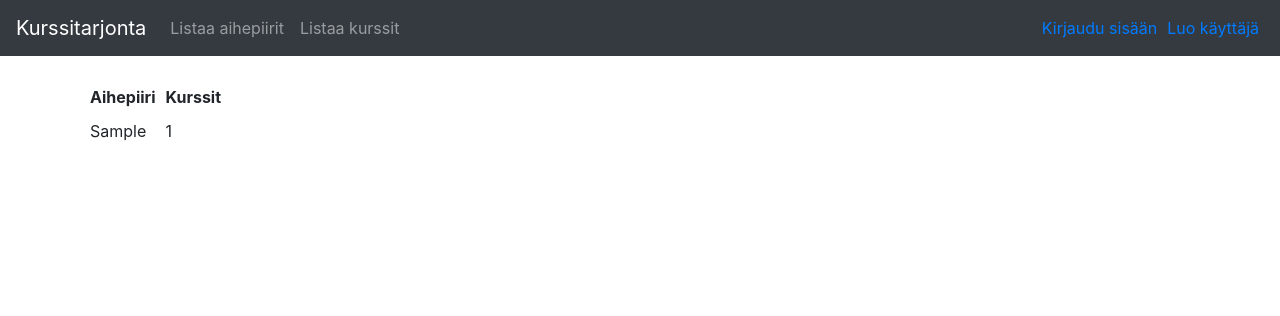
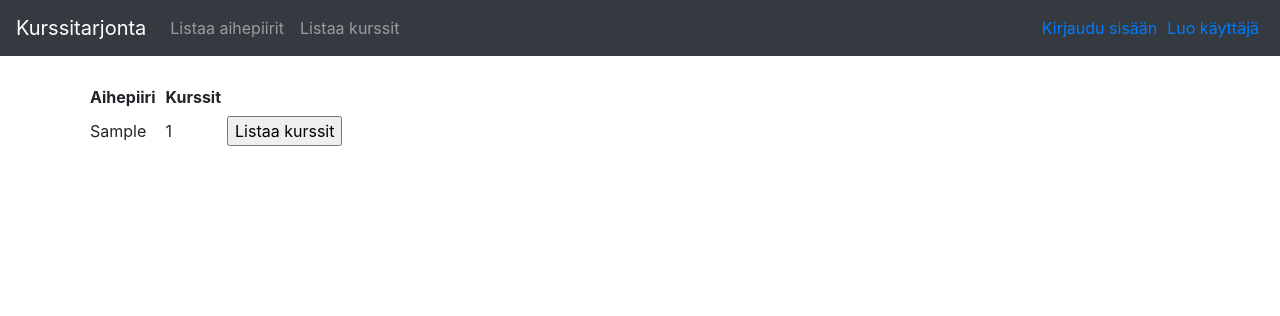
Before and after one commit to robertrantanen/Kurssitarjonta-ja-kurssipaikan-varaus, a Flask app: page /aihepiiri in a window 1280 px wide. Shown: the top 316 px of the page. Run offline with Flask 2, Linux system fonts and the light colour scheme; tables that the repository leaves empty hold one stand-in row (values such as "Sample post"); some libraries are stand-ins or nearby versions.

Commit message:
kurssien haku aihepiireittäin

```diff
--- a/application/aihepiiri/views.py
+++ b/application/aihepiiri/views.py
@@ -2,12 +2,17 @@ from application import app, db, login_required
 from flask import redirect, render_template, request, url_for
 from application.aihepiiri.models import Aihepiiri
 from application.aihepiiri.forms import AihepiiriForm
+from application.kurssit.models import Kurssi
 from flask_login import current_user
 
 
 @app.route("/aihepiiri", methods=["GET"])
 def aihepiiri_index():
     return render_template("aihepiiri/list.html", aihepiirit = Aihepiiri.loyda_aihepiirit())
+
+@app.route("/aihepiiri/<aihepiiri_id>/", methods=["GET"])
+def aihepiirin_kurssit(aihepiiri_id):
+    return render_template("kurssit/list.html", kurssit = Kurssi.loyda_aihepiirin_kurssit(aihepiiri_id))
 
 @app.route("/aihepiiri/new/")
 @login_required(role="ADMIN")
@@ -31,7 +36,7 @@ def aihepiiri_create():
     return redirect(url_for("aihepiiri_index"))
 
 
-@app.route("/aihepiiri/<aihepiiri_id>/", methods=["POST"])
+@app.route("/aihepiiri/muokkaa/<aihepiiri_id>/", methods=["POST"])
 @login_required(role="ADMIN")
 def aihepiiri_muokkaa(aihepiiri_id):
     a = Aihepiiri.query.get(aihepiiri_id)
--- a/application/templates/aihepiiri/list.html
+++ b/application/templates/aihepiiri/list.html
@@ -10,6 +10,11 @@
   <tr>
     <td style="padding:5px;">{{ aihepiiri.nimi }}</td>
     <td style="padding:5px;">{{ aihepiiri.kurssit }}</td>
+    <td>
+      <form method="GET" action="{{ url_for('aihepiirin_kurssit', aihepiiri_id=aihepiiri.id) }}">
+        <input type="submit" value="Listaa kurssit" />
+      </form>
+    </td>
     <td>
       {% if current_user.admin==True %}
       <form method="POST" action="{{ url_for('aihepiiri_muokkaa', aihepiiri_id=aihepiiri.id) }}">
```
Also changed, not shown: application/kurssit/models.py (+12 -0 lines).
